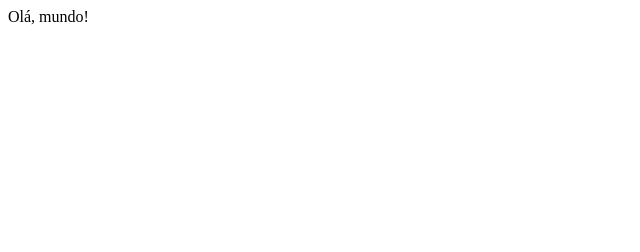
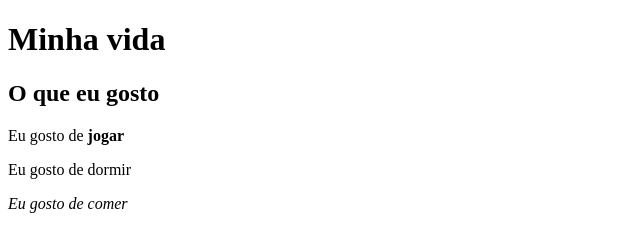
Before and after one commit to rafamarques09/t-cnico-1ano, a plain HTML site: page projeto1/index.html in a window 1280 px wide. Shown: the whole page, without its empty margins (0-640 px from the left). Drawn offline with Linux system fonts and the light colour scheme.

Commit message:
Atividade aula

```diff
--- a/projeto1/index.html
+++ b/projeto1/index.html
@@ -3,11 +3,13 @@
 <head>
     <meta charset="UTF-8">
     <meta name="viewport" content="width=device-width, initial-scale=1.0">
-    <title>Document</title>
+    <title>Atividade de técnico</title>
 </head>
 <body>
-
-    Olá, mundo!
-
+    <h1>Minha vida</h1>
+    <h2>O que eu gosto</h2>
+    <P>Eu gosto de <strong>jogar</strong></P>
+    <p>Eu gosto de dormir</p>
+    <p><em>Eu gosto de comer</em></p>
 </body>
 </html>
```
